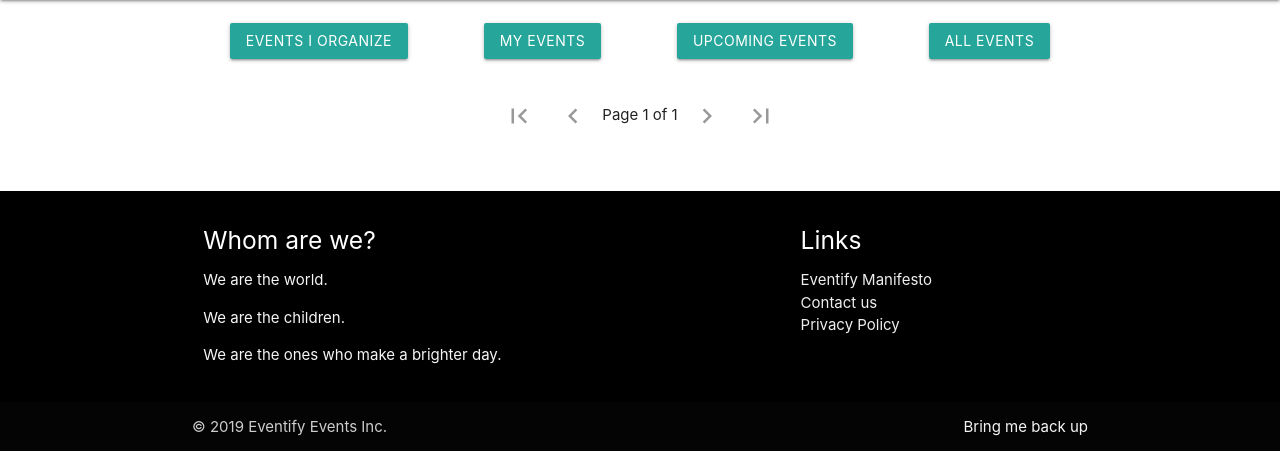
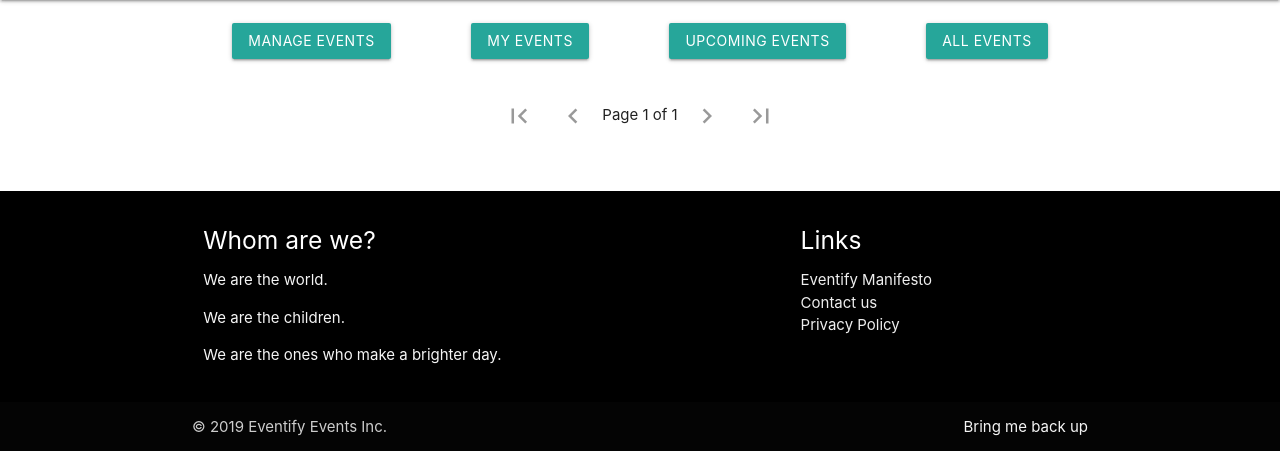
Before and after one commit to Magssch/Eventify, a Django app: page /events/ in a window 1280 px wide. Shown: the part 64-515 px from the top of the page. Run offline with Django 3.2, Linux system fonts and the light colour scheme; the visitor is signed in with stand-in values (Sample User, id 1); data that the repository does not hold is empty; some libraries are stand-ins or nearby versions.

Commit message:
#57 changed text

```diff
--- a/main/templates/main/events.html
+++ b/main/templates/main/events.html
@@ -14,7 +14,7 @@
         <div style="display: flex; justify-content: center; ">
 
             {% if user.is_staff %}
-                <a style="margin: auto" href="?organizer=True" class="waves-effect waves-light btn">Events I organize</a>
+                <a style="margin: auto" href="?organizer=True" class="waves-effect waves-light btn">Manage events</a>
             {% endif %}
 
             {% if user.is_authenticated %}
```
